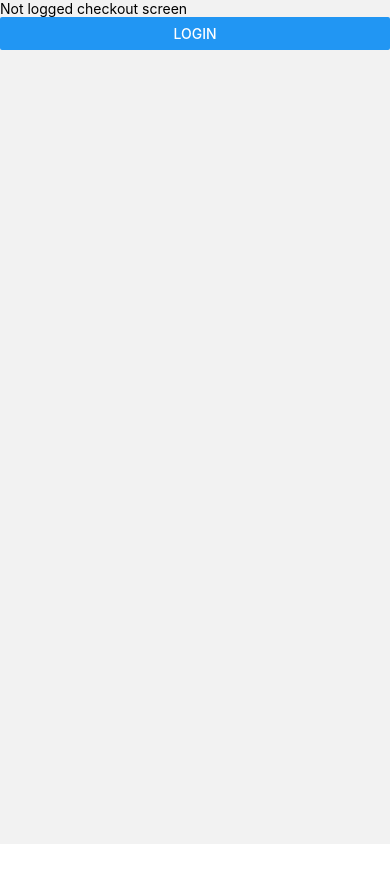
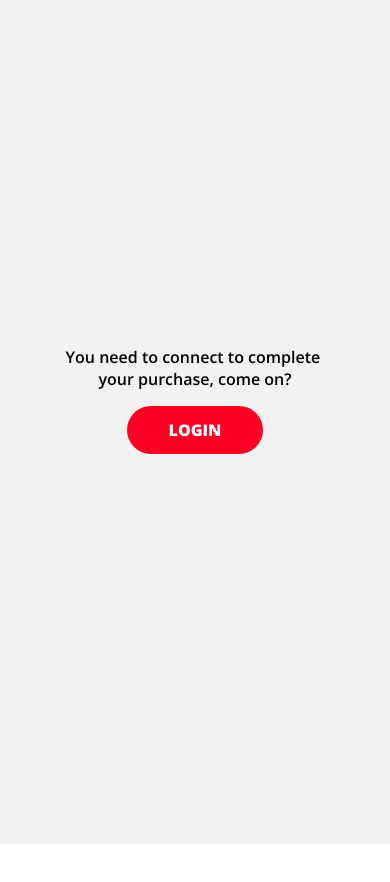
Before and after one commit to PepeTonin/projeto-comprass_Squad_05_Winx, a React Native app: screen /CartRoutes in a window 390 px wide. Shown: the top 882 px of the page. Before the commit the page ends 844 px from the top, so only its background shows below. Built offline with nearby package versions, Linux system fonts and the light colour scheme; no server answers.

Commit message:
feat: add style in notloggedCheckout screen.

```diff
--- a/src/components/shared/Button/style.ts
+++ b/src/components/shared/Button/style.ts
@@ -1,5 +1,5 @@
 import { StyleSheet } from "react-native";
-import { colors } from "../../../styles/globalStyles";
+import { colors, fontFamilies, fontSizes } from "../../../styles/globalStyles";
 
 export const styles = StyleSheet.create({
   container: {
@@ -22,7 +22,7 @@ export const styles = StyleSheet.create({
   },
   buttonText: {
     color: colors.white,
-    fontSize: 16,
-    fontWeight: "800",
+    fontFamily: fontFamilies.extraBoldOpenSans,
+    fontSize: fontSizes.s,
   },
 });
--- a/src/screens/Login/Login.tsx
+++ b/src/screens/Login/Login.tsx
@@ -90,7 +90,7 @@ export default function Login({ navigation }: NavigationProp) {
           </Pressable>
           <Pressable
             onPress={() => {
-              navigation.navigate("HomeRoutes");
+              navigation.navigate("BottomTabRoutes");
             }}
           >
             <Text style={styles.textButton}>I don't want to register</Text>
--- a/src/screens/NotLoggedCheckout/NotLoggedCheckout.tsx
+++ b/src/screens/NotLoggedCheckout/NotLoggedCheckout.tsx
@@ -1,7 +1,8 @@
-import { Button, Text, View } from "react-native";
+import { Text, View } from "react-native";
 import type { NativeStackScreenProps } from "@react-navigation/native-stack";
 
 import { styles } from "./style";
+import Button from "../../components/shared/Button/Button";
 
 type NonAuthStackParamList = {
   NotLoggedCheckout: any;
@@ -16,9 +17,12 @@ type NavigationProp = NativeStackScreenProps<NonAuthStackParamList>;
 export default function NotLoggedCheckout({ navigation }: NavigationProp) {
   return (
     <View style={styles.container}>
-      <Text>Not logged checkout screen</Text>
+      <Text style={styles.text}>
+        You need to connect to complete {"\n"}your purchase, come on?
+      </Text>
       <Button
-        title="login"
+        style={styles.button}
+        title="LOGIN"
         onPress={() => {
           navigation.navigate("Login");
         }}
--- a/src/screens/NotLoggedCheckout/style.ts
+++ b/src/screens/NotLoggedCheckout/style.ts
@@ -1,7 +1,18 @@
-import { StyleSheet } from 'react-native';
+import { StyleSheet } from "react-native";
+import { fontFamilies, fontSizes } from "../../styles/globalStyles";
 
 export const styles = StyleSheet.create({
   container: {
-    flex: 1
-  }
+    flex: 1,
+    top: 346,
+    alignItems: "center",
+  },
+  text: {
+    textAlign: "center",
+    fontFamily: fontFamilies.semiBoldOpenSans,
+    fontSize: fontSizes.s,
+  },
+  button: {
+    width: 136,
+  },
 });
--- a/src/screens/SignUp/SignUp.tsx
+++ b/src/screens/SignUp/SignUp.tsx
@@ -91,7 +91,7 @@ export default function SignUp({ navigation }: NavigationProp) {
             title="SIGN UP"
             onPress={() => {
               handleSignUp();
-              navigation.navigate("BottomTabRoutes");
+              navigation.navigate("Login");
             }}
           />
         </View>
```
